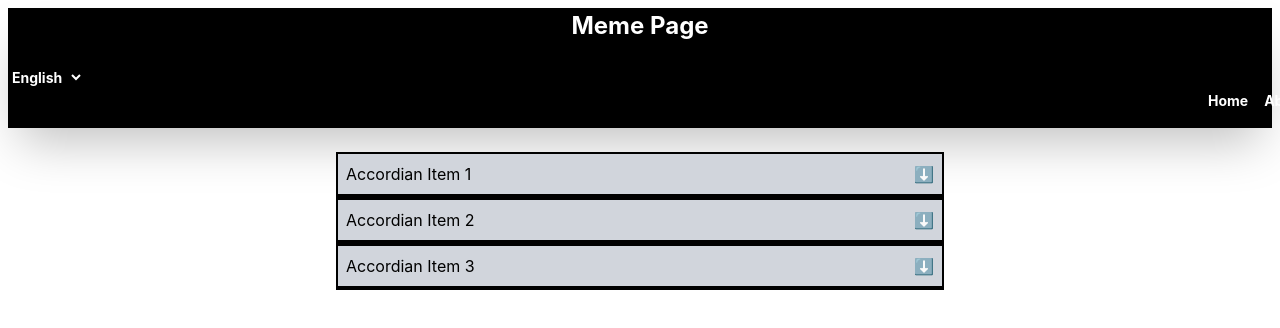
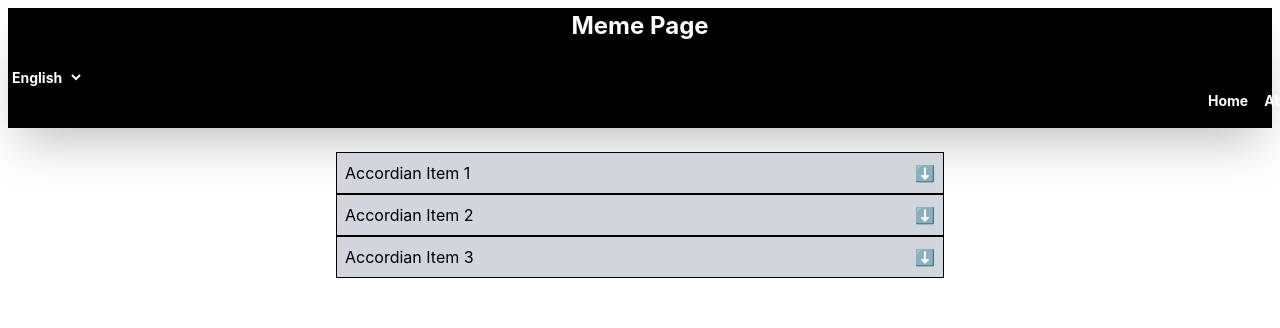
Before and after one commit to mksri/system-design, a React (Vite) app in the folder LLD/: page /accordian in a window 1280 px wide. Shown: the top 328 px of the page. Built offline with nearby package versions, Linux system fonts and the light colour scheme.

Commit message:
correct border

```diff
--- a/LLD/src/components/AccordianItems.js
+++ b/LLD/src/components/AccordianItems.js
@@ -7,8 +7,8 @@ const AccordianItems = ({ data , isOpen ,onToggle }) =>{
    // const [isOpen , setIsOpen] = useState(false);
 
     return(
-        <div className="border-2">
-            <div className="border-b-2 p-2 bg-gray-300 cursor-pointer flex justify-between" onClick={onToggle}>{title}
+        <div className="border-1">
+            <div className="border-b-0 p-2 bg-gray-300 cursor-pointer flex justify-between" onClick={onToggle}>{title}
                 <span>⬇️</span>
             </div>
            {isOpen && <div className="p-4">{description}</div>}
```
